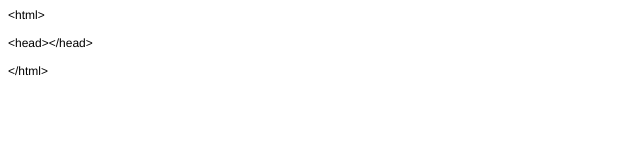
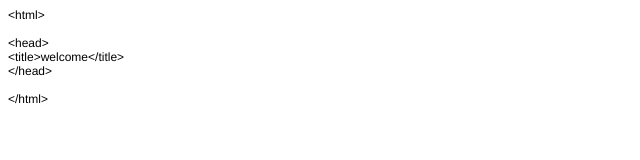
Before and after one commit to AbbasShDev/gitCourse, a plain HTML site: page index.html in a window 1280 px wide. Shown: the whole page, without its empty margins (0-640 px from the left). Drawn offline with Linux system fonts and the light colour scheme.

Commit message:
modified

```diff
--- a/index.html
+++ b/index.html
@@ -7,15 +7,19 @@
   <meta name="Generator" content="Cocoa HTML Writer">
   <meta name="CocoaVersion" content="1894.3">
   <style type="text/css">
-    p.p1 {margin: 0.0px 0.0px 0.0px 0.0px; font: 12.0px Helvetica}
-    p.p2 {margin: 0.0px 0.0px 0.0px 0.0px; font: 12.0px Helvetica; min-height: 14.0px}
+    p.p1 {margin: 0.0px 0.0px 0.0px 0.0px; line-height: 14.0px; font: 12.0px Helvetica; color: #000000; -webkit-text-stroke: #000000}
+    span.s1 {font-kerning: none}
   </style>
 </head>
 <body>
-<p class="p1">&lt;html&gt;</p>
-<p class="p2"><br></p>
-<p class="p1">&lt;head&gt;&lt;/head&gt;</p>
-<p class="p2"><br></p>
-<p class="p1">&lt;/html&gt;</p>
+<p class="p1"><span class="s1">&lt;html&gt;</span></p>
+<p class="p1"><span class="s1"><br>
+</span></p>
+<p class="p1"><span class="s1">&lt;head&gt;</span></p>
+<p class="p1"><span class="s1">&lt;title&gt;welcome&lt;/title&gt;</span></p>
+<p class="p1"><span class="s1">&lt;/head&gt;</span></p>
+<p class="p1"><span class="s1"><br>
+</span></p>
+<p class="p1"><span class="s1">&lt;/html&gt;</span></p>
 </body>
 </html>
```
